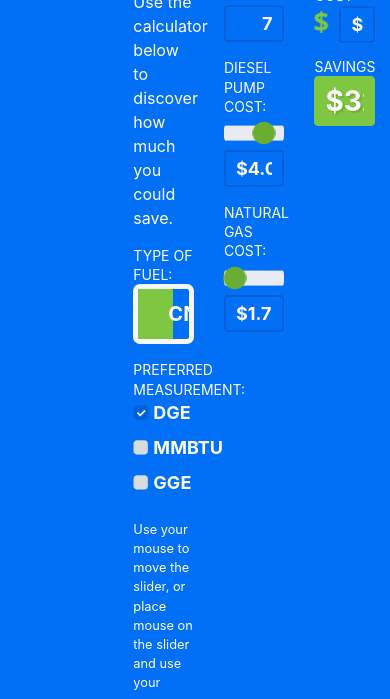
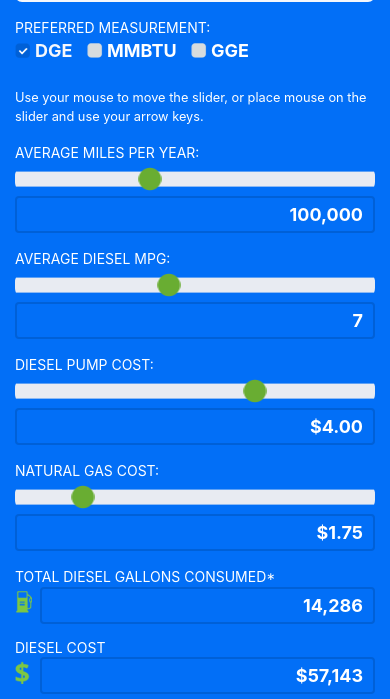
Before and after one commit to bmx269/calculator-form, a website: page index.html in a window 390 px wide. Shown: the part 250-949 px from the top of the page. Drawn offline with nearby package versions, Linux system fonts and the light colour scheme; files that its build step writes are made by us from their sources.

Commit message:
resposive tweaks

```diff
--- a/index.html
+++ b/index.html
@@ -13,10 +13,10 @@
 <body>
   <div class='container-fluid'>
     <div id="calculator-form" class="row">
-      <div class='col col-md-12'>
+      <div class='col-12 col-md-12'>
         <h2>How much could you save?</h2>
       </div>
-      <fieldset class="radios col col-md-4">
+      <fieldset class="radios col-12 col-md-4">
         <p>Significant fuel savings can be achieved by switching to Natural gas. Use the calculator below to discover how much you could save.</p>
       <div class='form-group'>
         <div class="form-title">Type of Fuel: </div>
@@ -65,7 +65,7 @@
       </small>
       </fieldset>
 
-      <fieldset class="sliders col col-md-4">
+      <fieldset class="sliders col-12 col-md-4">
         <div class='form-group'>
           <div class="form-title">Average Miles Per Year:</div>
           <div id="average-miles-slider"></div>
@@ -87,7 +87,7 @@
           <input type="text" class="form-control" id="natural-gas-cost" readonly="readonly" />
         </div>
       </fieldset>
-      <fieldset class="totals col col-md-4">
+      <fieldset class="totals col-12 col-md-4">
         <div class='form-group'>
           <div class="form-title">Total Diesel Gallons Consumed*</div>
           <div class="wrapper diesel-consumed">
```
